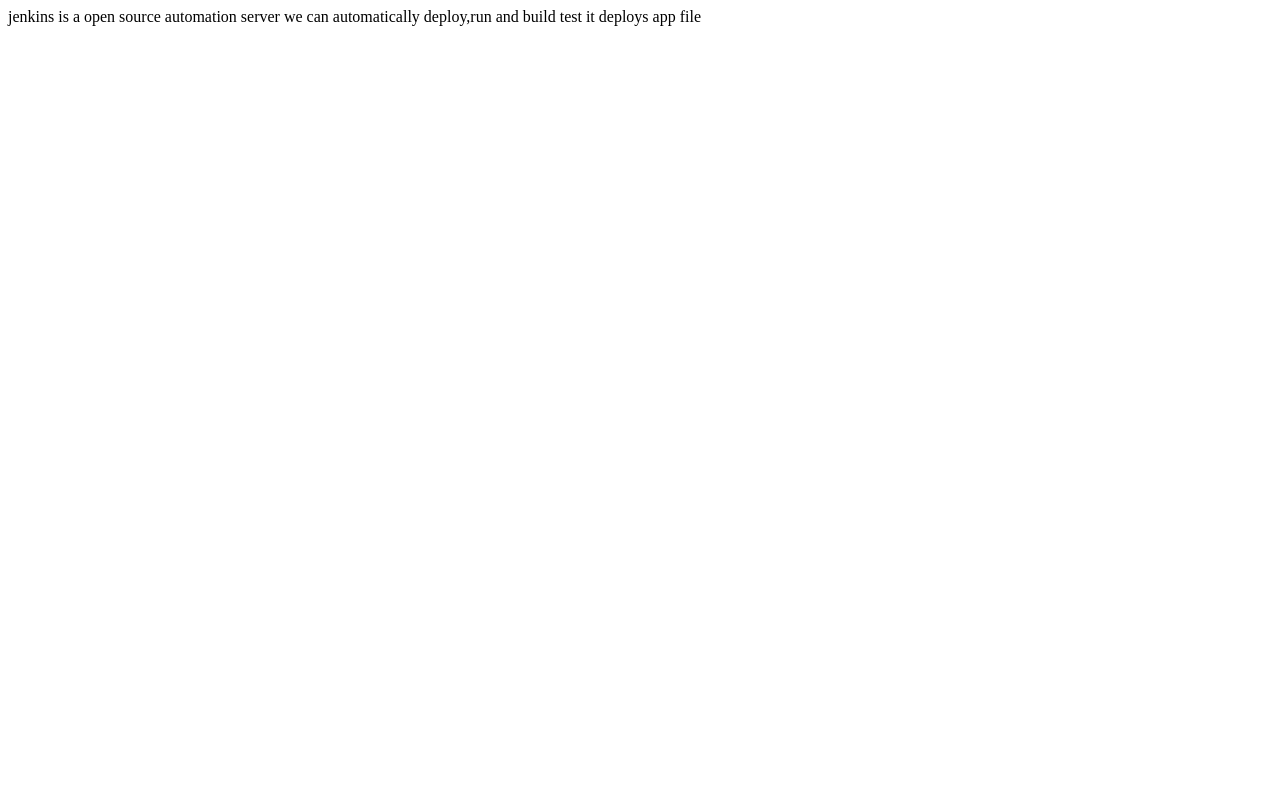
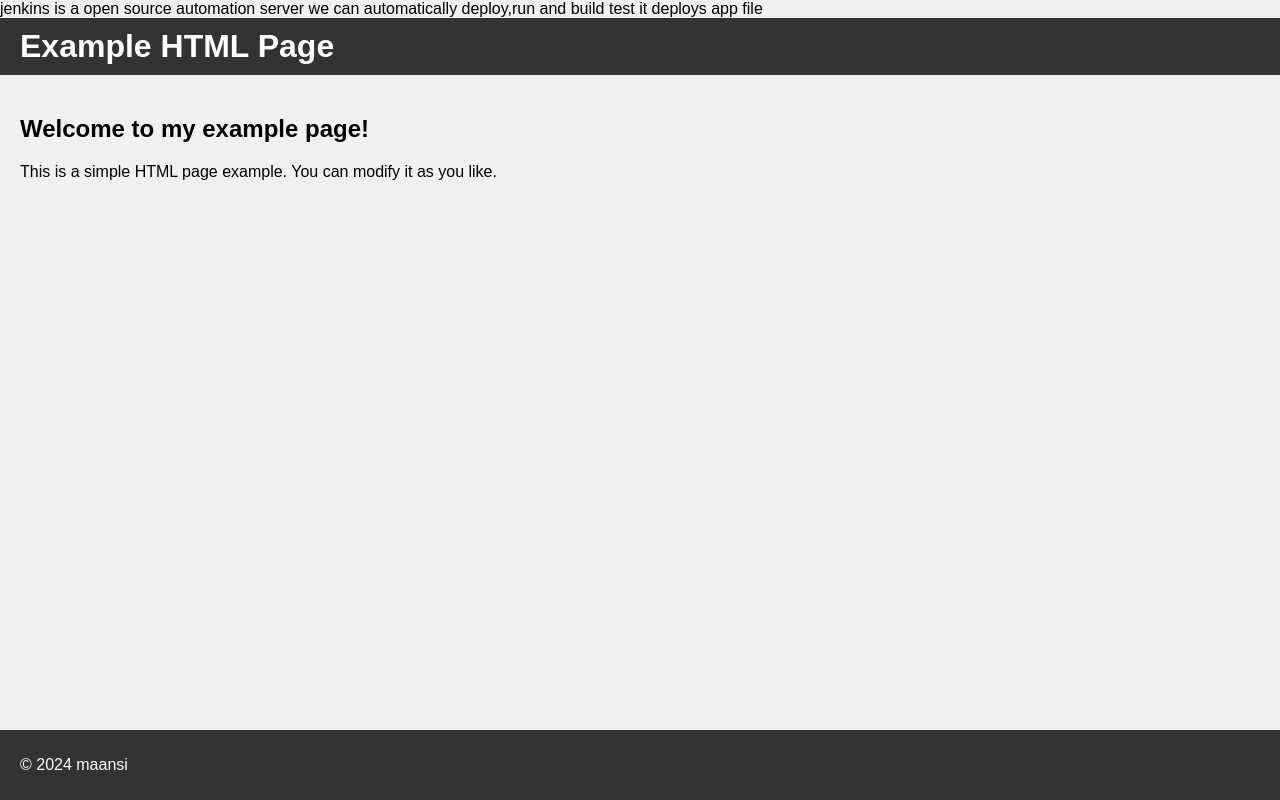
Before and after one commit to manasibs17/Jenkins-cicd, a plain HTML site: page index.html in a window 1280 px wide. Drawn offline with Linux system fonts and the light colour scheme.

Commit message:
Update index.html

```diff
--- a/index.html
+++ b/index.html
@@ -2,3 +2,55 @@
 we can automatically deploy,run and build test
 it deploys app
 file
+
+<!DOCTYPE html>
+<html lang="en">
+<head>
+    <meta charset="UTF-8">
+    <meta name="viewport" content="width=device-width, initial-scale=1.0">
+    <title>Example HTML Page</title>
+    <style>
+        body {
+            font-family: Arial, sans-serif;
+            margin: 0;
+            padding: 0;
+            background-color: #f0f0f0;
+        }
+        header {
+            background-color: #333;
+            color: #fff;
+            padding: 10px 20px;
+        }
+        h1 {
+            margin: 0;
+        }
+        section {
+            padding: 20px;
+        }
+        footer {
+            background-color: #333;
+            color: #fff;
+            padding: 10px 20px;
+            position: fixed;
+            bottom: 0;
+            width: 100%;
+        }
+    </style>
+</head>
+<body>
+
+<header>
+    <h1>Example HTML Page</h1>
+</header>
+
+<section>
+    <h2>Welcome to my example page!</h2>
+    <p>This is a simple HTML page example. You can modify it as you like.</p>
+</section>
+
+<footer>
+    <p>&copy; 2024 maansi</p>
+</footer>
+
+</body>
+</html>
```
